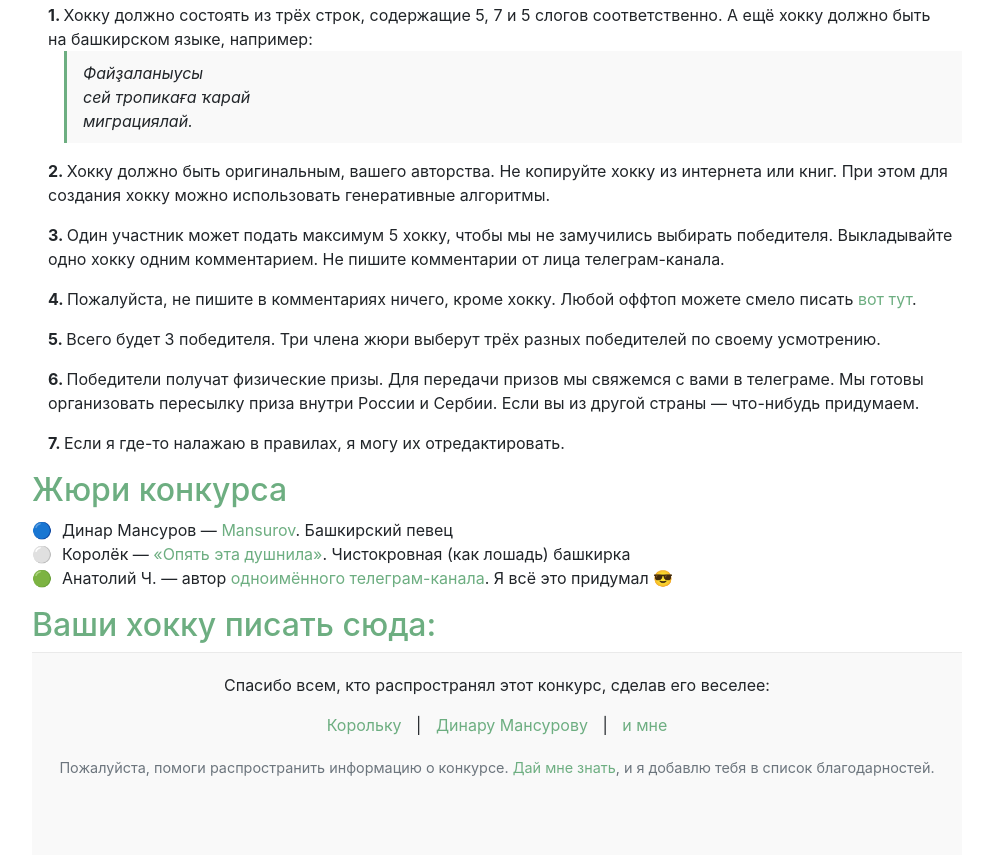
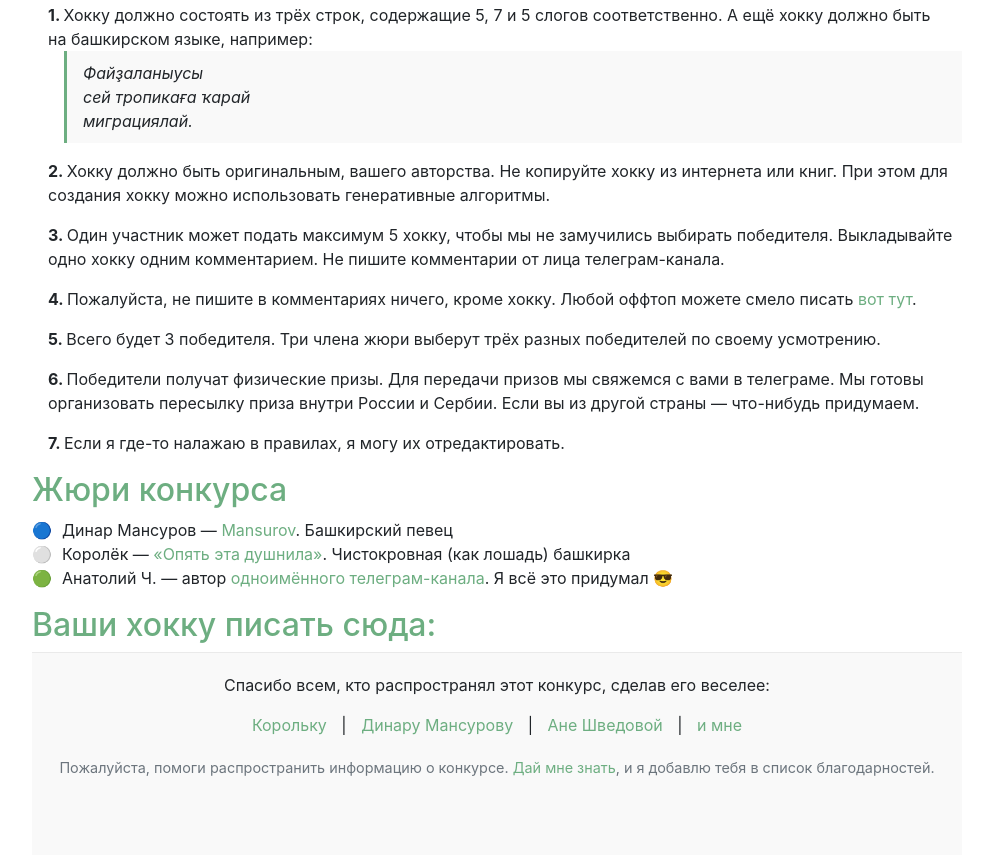
Before and after one commit to ch3pasov/bashkir_haiku_contest_landing, a plain HTML site: page html/index.html in a window 1280 px wide. Shown: the part 371-1229 px from the top of the page, without its empty margins (143-1136 px from the left). Drawn offline with nearby package versions, Linux system fonts and the light colour scheme; a script that the page names is missing.

Commit message:
гуманитарная помощь!

```diff
--- a/html/index.html
+++ b/html/index.html
@@ -243,6 +243,7 @@
 <p>Спасибо всем, кто распространял этот конкурс, сделав его веселее:</p>
 <a href="https://t.me/korolyokk">Корольку</a>&nbsp;|
 <a href="https://www.instagram.com/b0zhe/">Динару Мансурову</a>&nbsp;|
+<a href="https://t.me/anyuta_boop">Ане Шведовой</a>&nbsp;|
 <a href="https://t.me/ch_an">и&nbsp;мне</a>
 <p class="footer-disclaimer">
 Пожалуйста, помоги распространить информацию о&nbsp;конкурсе. <a href="https://t.me/drakedoin">Дай мне знать</a>, и&nbsp;я&nbsp;добавлю тебя в&nbsp;список благодарностей.
```
